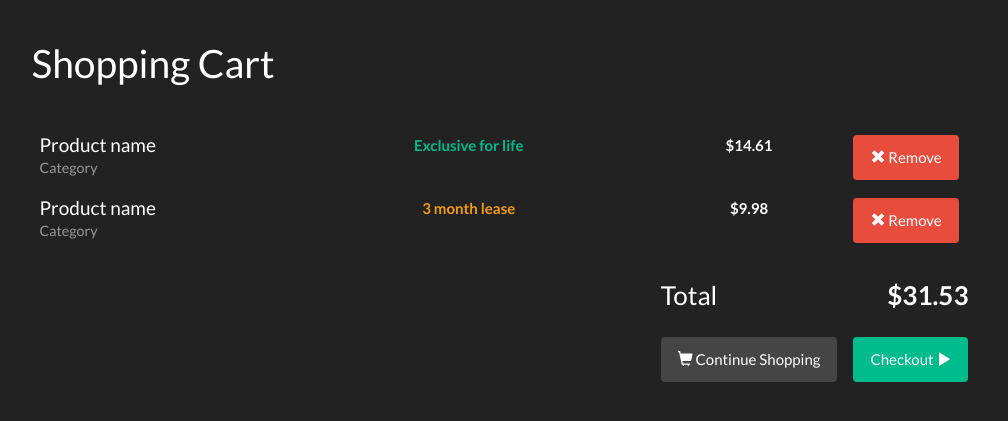
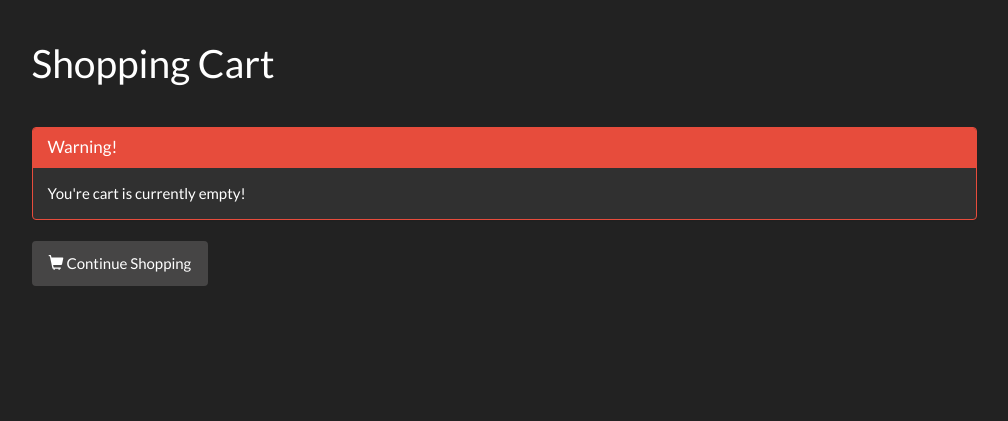
Before and after one commit to ericbo/music-store, a PHP site: page /cart.php in a window 1280 px wide. Shown: the top 421 px of the page, without its empty margins (136-1144 px from the left). Run offline with PHP 8.4, Linux system fonts and the light colour scheme; some libraries are stand-ins or nearby versions.

Commit message:
Cart interaction is just about finished.

```diff
--- a/cart.php
+++ b/cart.php
@@ -1,6 +1,8 @@
 <?php
+  session_start();
   $dir = dirname(__FILE__);
   include_once($dir . "/functions/helper_functions.php");
+  $total = 0;
 ?>
 <!DOCTYPE html>
 <html lang="en">
@@ -30,37 +32,49 @@
                 <div class="page-header">
                     <h1>Shopping Cart</h1>
                 </div>
+                <?php
+                if(isset($_SESSION['cart']) && count($_SESSION['cart']))
+                {
+                ?>
                 <table class="table table-hover">
                     <tbody>
+                        <?php
+                            foreach($_SESSION['cart'] as $item)
+                            {
+                              if(isset($item['exclusive']) && $item['exclusive'] == true)
+                              {
+                                $leaseStatus = "<span class=\"text-success\"><strong>Exclusive for life</strong></span>";
+                                $price = $item['exclusivePrice'];
+                              }
+                              else
+                              {
+                                $leaseStatus = "<span class=\"text-warning\"><strong>3 month lease</strong></span>";
+                                $price = $item['leasePrice'];
+                              }
+
+                              $total += $price;
+
+                              echo "
                         <tr>
-                            <td class="col-sm-6 col-md-4">
-                            <div class="media">
-                                <h4 class="media-heading">Product name<br><small>Category</small></h4>
+                            <td class=\"col-sm-6 col-md-4\">
+                            <div class=\"media\">
+                                <h4 class=\"media-heading\">{$item['title']}<br><small>{$item['category']}</small></h4>
                             </div></td>
-                            <td class="col-sm-4 col-md-6 text-center"><span class="text-success"><strong>Exclusive for life</strong></span></td>
-                            <td class="col-sm-1 col-md-1 text-center"><strong>$14.61</strong></td>
-                            <td class="col-sm-1 col-md-1">
-                            <button type="button" class="btn btn-danger">
-                                <span class="glyphicon glyphicon-remove"></span> Remove
+                            <td class=\"col-sm-4 col-md-6 text-center\">{$leaseStatus}</td>
+                            <td class=\"col-sm-1 col-md-1 text-center\"><strong>\${$price}</strong></td>
+                            <td class=\"col-sm-1 col-md-1\">
+                            <button onClick=\"removeFromCart({$item['beatID']})\" type=\"button\" class=\"btn btn-danger\">
+                                <span class=\"glyphicon glyphicon-remove\"></span> Remove
                             </button></td>
                         </tr>
+                              ";
+                            }
+                        ?>
                         <tr>
-                            <td class="col-md-4">
-                            <div class="media">
-                                <h4 class="media-heading">Product name<br><small>Category</small></h4>
-                            </div></td>
-                            <td class="col-md-6 text-center"><span class="text-warning"><strong>3 month lease</strong></span></td>
-                            <td class="col-md-1 text-center"><strong>$9.98</strong></td>
-                            <td class="col-md-1">
-                            <button type="button" class="btn btn-danger">
-                                <span class="glyphicon glyphicon-remove"></span> Remove
-                            </button></td>
-                        </tr>
-                        <tr>
-                            <td>   </td>
-                            <td>   </td>
-                            <td><h3>Total</h3></td>
-                            <td class="text-right"><h3><strong>$31.53</strong></h3></td>
+                            <td class="col-sm-6 col-md-4">   </td>
+                            <td class="col-sm-4 col-md-6">   </td>
+                            <td class="col-sm-1 col-md-1"><h3>Total</h3></td>
+                            <td class="col-sm-1 col-md-1 text-right"><h3><strong><?php echo "\${$total}"; ?></strong></h3></td>
                         </tr>
                         <tr>
                             <td>   </td>
@@ -77,6 +91,22 @@
                         </tr>
                     </tbody>
                 </table>
+                <?php
+                }
+                else
+                  echo '
+        <div class="panel panel-danger">
+          <div class="panel-heading">
+            <h3 class="panel-title">Warning!</h3>
+          </div>
+          <div class="panel-body">You\'re cart is currently empty!</div>
+        </div>
+
+        <a href="' .get_base_url(). '" type="button" class="btn btn-default">
+                                    <span class="glyphicon glyphicon-shopping-cart"></span> Continue Shopping
+                                </a>';
+
+                ?>
             </div>
         </div>
     </div>
@@ -103,7 +133,7 @@
   </div>
 </div>
     <script src="https://ajax.googleapis.com/ajax/libs/jquery/1.11.3/jquery.min.js"></script>
-    <script src="js/audio-player.js"></script>
+    <script src="js/cart.js"></script>
     <script src="js/bootstrap.min.js"></script>
   </body>
 </html>
--- /dev/null
+++ b/js/cart.js
@@ -0,0 +1,41 @@
+var baseURL = window.location.protocol + "//" + window.location.hostname + "/";
+
+function addToCart(id,exclusive = false) {
+	var XHR = new XMLHttpRequest();
+
+  XHR.addEventListener('load', function(event) {
+    if(XHR.status === 201) {
+    	var cart = JSON.parse(XHR.response);
+    	document.getElementById("cartSize").innerHTML = cart.length;
+    }
+    else
+    	console.log("Error");
+  });
+
+  if(exclusive != false)
+  	XHR.open('GET', baseURL +'ajax/cart.php?function=add&id=' + id + '&exclusive=1');
+  else
+  	XHR.open('GET', baseURL +'ajax/cart.php?function=add&id=' + id);
+
+  XHR.send();
+}
+
+function removeFromCart(id) {
+	var XHR = new XMLHttpRequest();
+
+  XHR.addEventListener('load', function(event) {
+    if(XHR.status === 201) {
+    	location.reload();
+    }
+    else
+    	console.log("Error");
+  });
+
+  XHR.open('GET', baseURL +'ajax/cart.php?function=remove&id=' + id);
+
+  XHR.send();
+}
+
+function updateCartSize(val) {
+	document.getElementById("cartSize").innerHTML = val;
+}
```
Also changed, not shown: index.php (+4 -3 lines).
